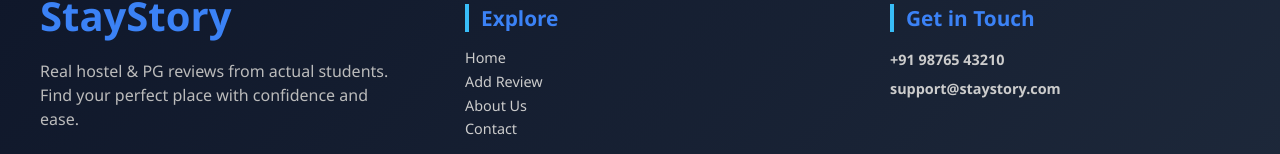
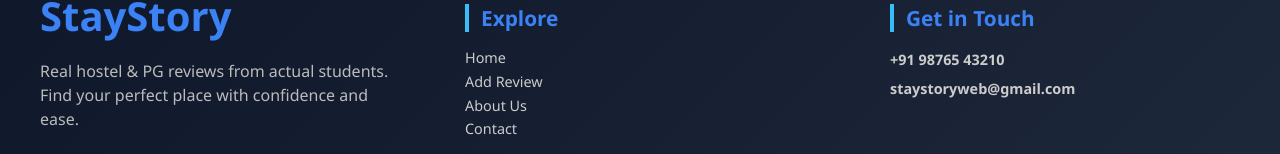
Before and after one commit to SSrivastava18/Stay-Story, a React (Create React App) app in the folder client/my-app/: page /about in a window 1280 px wide. Shown: the part 2097-2251 px from the top of the page. Built offline with nearby package versions, Linux system fonts and the light colour scheme; no server answers.

Commit message:
added gmail

```diff
--- a/client/my-app/src/components/Footer.js
+++ b/client/my-app/src/components/Footer.js
@@ -60,7 +60,7 @@
                 <div className="footer-contact">
                     <h2 className="footer-heading">Get in Touch</h2>
                     <p className="footer-contact-item">+91 98765 43210</p>
-                    <p className="footer-contact-item">support@staystory.com</p>
+                    <p className="footer-contact-item">staystoryweb@gmail.com</p>
                 </div>
             </div>
 
```
